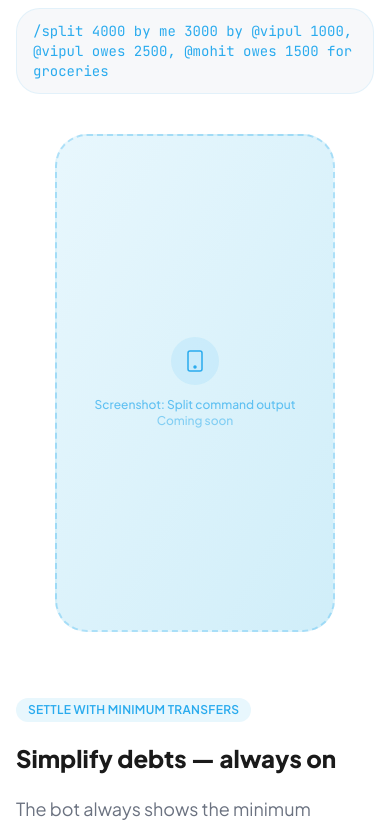
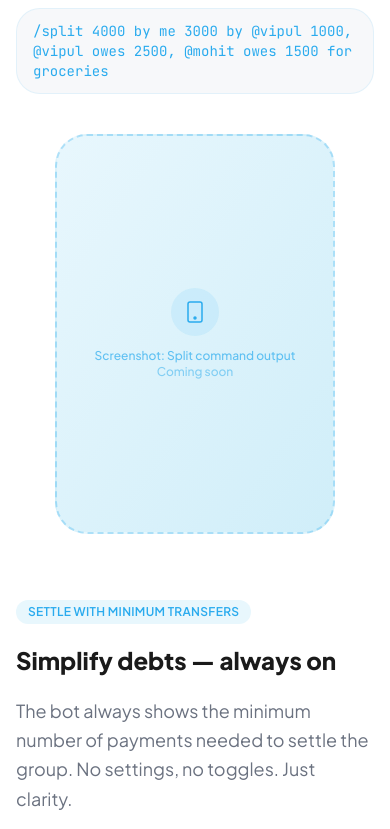
Before and after one commit to rav4nn/splitwala-webjs, a Next.js app in the folder website/: page / in a window 390 px wide. Shown: the part 2720-3549 px from the top of the page. Built offline with nearby package versions, Linux system fonts and the light colour scheme.

Commit message:
fix(website): responsive polish — mobile overflow and screenshot slot height

```diff
--- a/website/src/app/components/HeroSection.tsx
+++ b/website/src/app/components/HeroSection.tsx
@@ -34,8 +34,8 @@ export default function HeroSection() {
               </a>
             </div>
           </div>
-          <div className="animate-fade-in-up delay-200 lg:pl-6">
-            <ChatBubble messages={heroMessages} />
+          <div className="animate-fade-in-up delay-200 lg:pl-6 w-full">
+            <ChatBubble messages={heroMessages} className="w-full" />
           </div>
         </div>
       </div>
--- a/website/src/app/components/ScreenshotSlot.tsx
+++ b/website/src/app/components/ScreenshotSlot.tsx
@@ -9,7 +9,7 @@ export default function ScreenshotSlot({
   aspectRatio = 'phone',
   className = '',
 }: ScreenshotSlotProps) {
-  const aspectClass = aspectRatio === 'phone' ? 'aspect-[9/16] max-w-[280px]' : 'aspect-[16/9]';
+  const aspectClass = aspectRatio === 'phone' ? 'aspect-[9/16] max-w-[280px] max-h-[400px]' : 'aspect-[16/9]';
 
   return (
     <div
```
